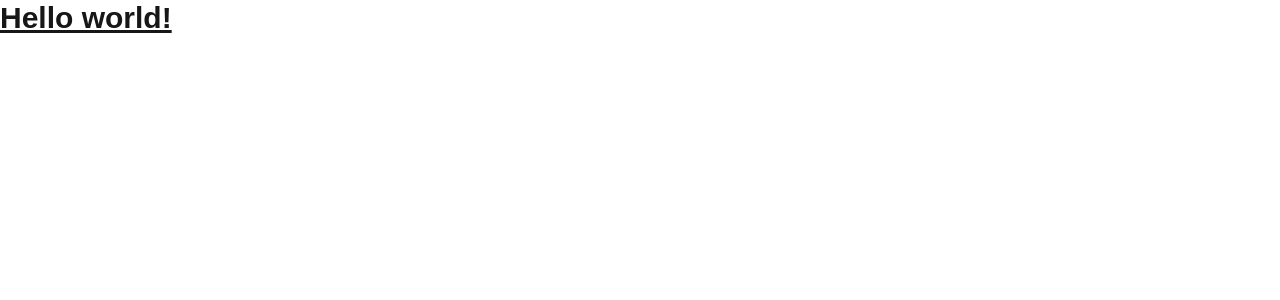
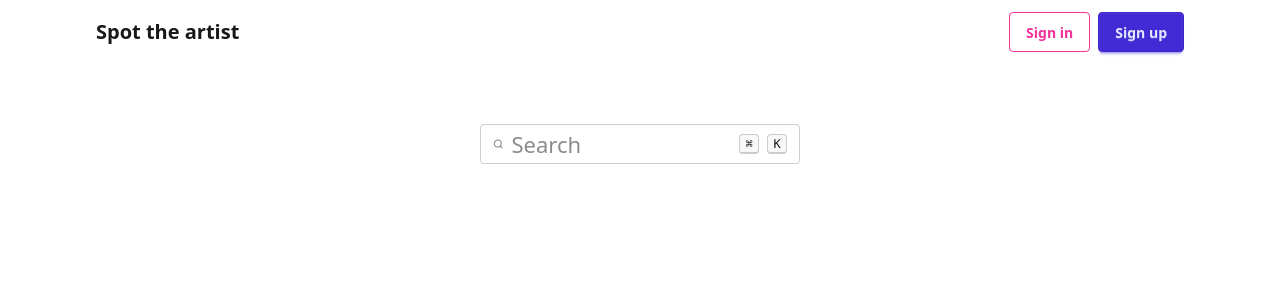
Before and after one commit to mauriciopazpp/music-player, a Next.js app: page / in a window 1280 px wide. Shown: the top 300 px of the page. Built offline with nearby package versions, Linux system fonts and the light colour scheme.

Commit message:
Configuring daisyui

```diff
--- a/package.json
+++ b/package.json
@@ -20,7 +20,7 @@
     "@types/react": "^19",
     "@types/react-dom": "^19",
     "autoprefixer": "^10.4.20",
-    "daisyui": "^4.12.24",
+    "daisyui": "^5.0.0-beta.9",
     "eslint": "^9",
     "eslint-config-next": "15.2.0",
     "postcss": "^8.5.3",
--- a/src/app/globals.css
+++ /dev/null
@@ -1,25 +0,0 @@
-@import "tailwindcss";
-@tailwind utilities;
-
-@theme {
-  --font-sans: var(--font-geist-sans);
-  --font-mono: var(--font-geist-mono);
-}
-
-:root {
-  --background: #ffffff;
-  --foreground: #171717;
-}
-
-@media (prefers-color-scheme: dark) {
-  :root {
-    --background: #0a0a0a;
-    --foreground: #ededed;
-  }
-}
-
-body {
-  color: var(--foreground);
-  background: var(--background);
-  font-family: Arial, Helvetica, sans-serif;
-}
--- a/src/app/layout.tsx
+++ b/src/app/layout.tsx
@@ -1,21 +1,5 @@
-import type { Metadata } from "next";
-import { Geist, Geist_Mono } from "next/font/google";
-import "./globals.css";
-
-const geistSans = Geist({
-  variable: "--font-geist-sans",
-  subsets: ["latin"],
-});
-
-const geistMono = Geist_Mono({
-  variable: "--font-geist-mono",
-  subsets: ["latin"],
-});
-
-export const metadata: Metadata = {
-  title: "Create Next App",
-  description: "Generated by create next app",
-};
+import Navbar from "@/components/navbar";
+import "../styles/globals.css";
 
 export default function RootLayout({
   children,
@@ -24,9 +8,8 @@ export default function RootLayout({
 }>) {
   return (
     <html lang="en" data-theme="lofi">
-      <body
-        className={`${geistSans.variable} ${geistMono.variable} antialiased`}
-      >
+      <body className="antialiased">
+        <Navbar />
         {children}
       </body>
     </html>
--- a/src/app/page.tsx
+++ b/src/app/page.tsx
@@ -1,7 +1,9 @@
+import Search from "@/components/search";
+
 export default function Home() {
   return (
-    <h1 className="text-3xl font-bold underline">
-      Hello world!
-    </h1>
-  )
+    <div className="flex justify-center pt-15">
+      <Search />
+    </div>
+  );
 }
--- /dev/null
+++ b/src/components/logo.tsx
@@ -0,0 +1,9 @@
+import Link from "next/link";
+
+export default function Logo({ className }: { className?: string }) {
+    return (
+        <Link href="/" className={className}>
+            Spot the artist
+        </Link>
+    );
+}
--- /dev/null
+++ b/src/components/navbar.tsx
@@ -0,0 +1,29 @@
+import Link from 'next/link';
+import Logo from './logo';
+import WidthContainer from './widthContainer';
+
+export default function Navbar() {
+    return (
+        <div className="navbar top-0 left-0 w-full">
+            <WidthContainer>
+                <div className="flex justify-between items-center w-full">
+                    <Logo className="font-bold text-xl" />
+                    <AuthNav />
+                </div>
+            </WidthContainer>
+        </div>
+    );
+}
+
+function AuthNav() {
+    return (
+        <div className="space-x-2">
+            <Link href="/auth/signin" className="btn btn-secondary btn-outline">
+                Sign in
+            </Link>
+            <Link href="/auth/signup" className="btn btn-primary">
+                Sign up
+            </Link>
+        </div>
+    );
+}
--- /dev/null
+++ b/src/components/search.tsx
@@ -0,0 +1,12 @@
+export default function Search() {
+    return (
+        <>
+            <label className="input">
+                <svg className="h-[1em] opacity-50" xmlns="http://www.w3.org/2000/svg" viewBox="0 0 24 24"><g strokeLinejoin="round" strokeLinecap="round" strokeWidth="2.5" fill="none" stroke="currentColor"><circle cx="11" cy="11" r="8"></circle><path d="m21 21-4.3-4.3"></path></g></svg>
+                <input type="search" className="grow input-xl" placeholder="Search" />
+                <kbd className="kbd kbd-sm">⌘</kbd>
+                <kbd className="kbd kbd-sm">K</kbd>
+            </label>
+        </>
+    );
+}
--- /dev/null
+++ b/src/components/widthContainer.tsx
@@ -0,0 +1,5 @@
+import { ReactNode } from "react";
+
+export default function WidthContainer({ children }: { children: ReactNode }) {
+    return <div className="max-w-6xl mx-auto px-4 sm:px-6 lg:px-8 w-full">{children}</div>;
+}
--- /dev/null
+++ b/src/styles/globals.css
@@ -0,0 +1,2 @@
+@import "tailwindcss";
+@plugin "daisyui";
--- a/tailwind.config.js
+++ b/tailwind.config.js
@@ -1,7 +1,9 @@
 /** @type {import('tailwindcss').Config} */
+import daisyui from "daisyui";
+
 module.exports = {
   purge: [],
-  darkMode: false, // or 'media' or 'class'
+  darkMode: false,
   theme: {
     extend: {},
   },
@@ -13,5 +15,5 @@ module.exports = {
     "./src/components/**/*.{js,ts,jsx,tsx,mdx}",
     "./src/app/**/*.{js,ts,jsx,tsx,mdx}",
   ],
-  plugins: [require('daisyui')],
+  plugins: [daisyui],
 };
```
Also changed, not shown: 1 other file (tests, documents, lock files or other folders).
